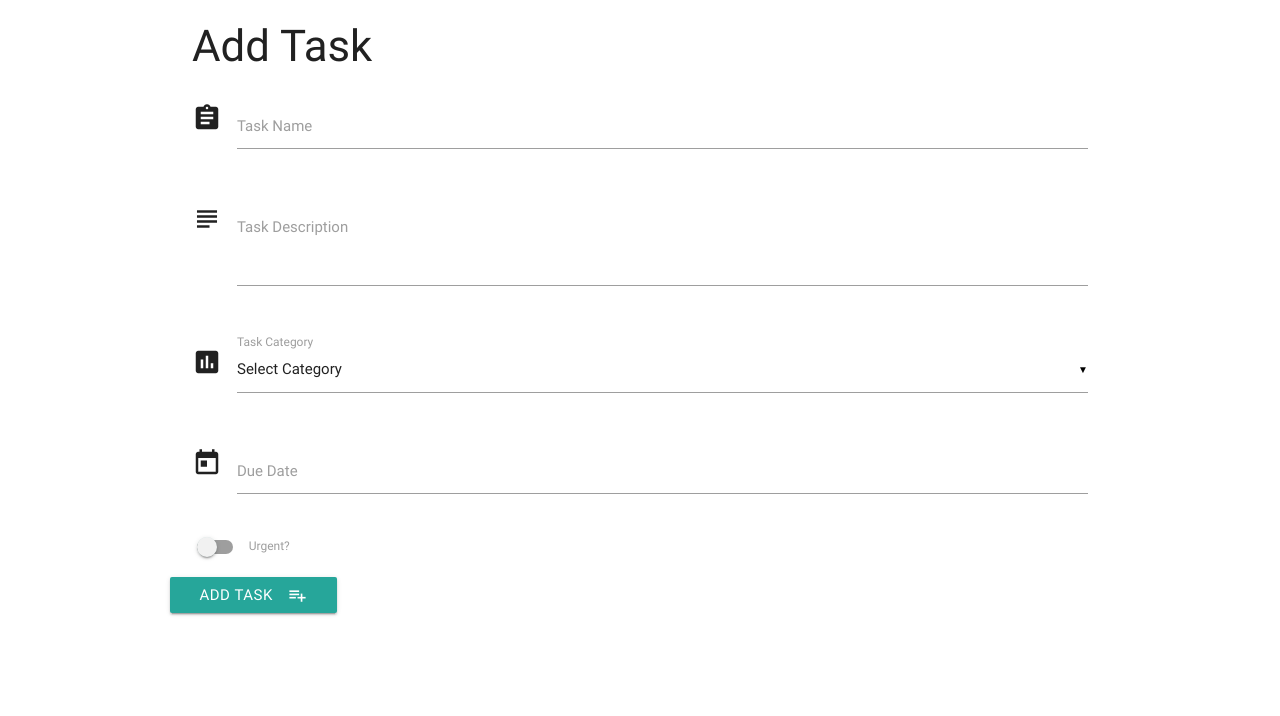
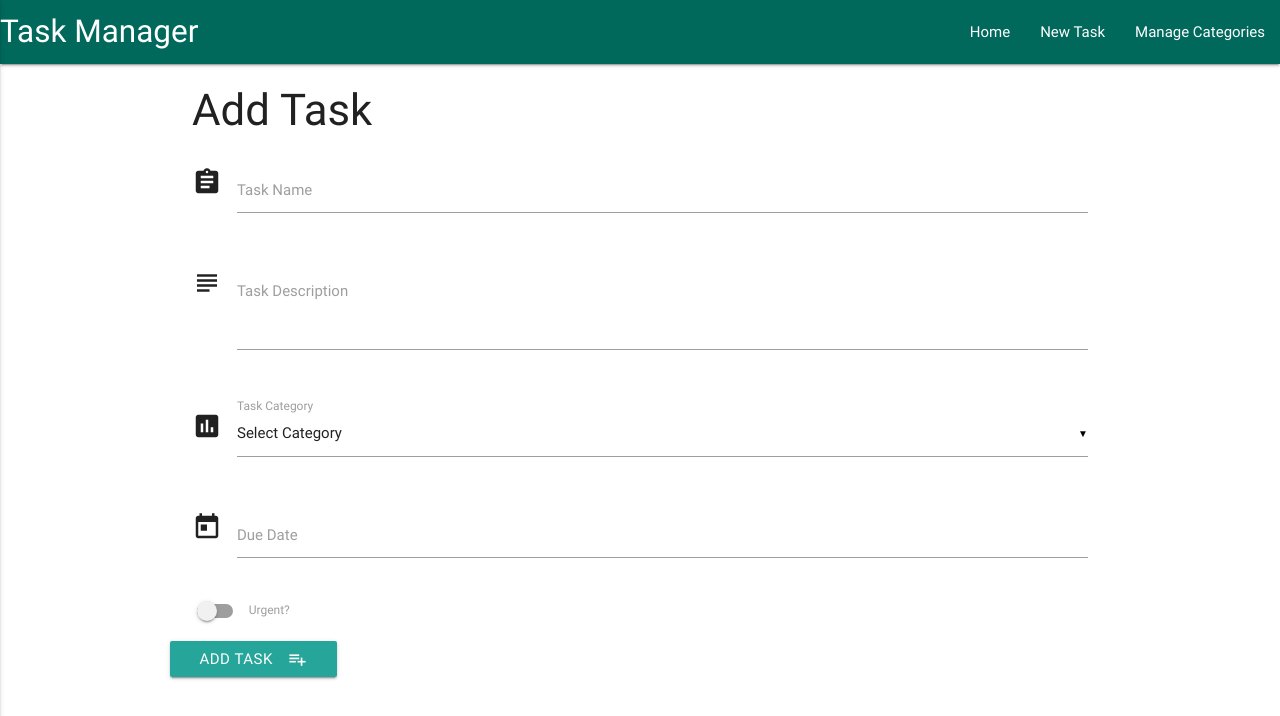
Before and after one commit to kes2401/flask-mongoDB-task-app, a Flask app: page /add_task in a window 1280 px wide. Shown: the top 716 px of the page. Run offline with Flask 2, Linux system fonts and the light colour scheme; data that the repository does not hold is empty; some libraries are stand-ins or nearby versions.

Commit message:
add navigation bar

```diff
--- a/templates/base.html
+++ b/templates/base.html
@@ -10,6 +10,24 @@
     <link rel="stylesheet" href="{{ url_for('static', filename='css/style.css') }}" type="text/css" />
 </head>
 <body>
+    <header>
+        <nav class="teal darken-3">
+            <div class="nav-wrapper">
+                <a href="#" class="brand-logo">Task Manager</a>
+                <a href="#" data-activates="mobile-demo" class="button-collapse"><i class="material-icons">menu</i></a>
+                <ul id="nav-mobile" class="right hide-on-med-and-down">
+                    <li><a href="{{ url_for('get_tasks') }}">Home</a></li>
+                    <li><a href="{{ url_for('add_task') }}">New Task</a></li>
+                    <li><a href="{{ url_for('get_categories') }}">Manage Categories</a></li>
+                </ul>
+                <ul class="side-nav" id="mobile-demo">
+                    <li><a href="{{ url_for('get_tasks') }}">Home</a></li>
+                    <li><a href="{{ url_for('add_task') }}">New Task</a></li>
+                    <li><a href="{{ url_for('get_categories') }}">Manage Categories</a></li>
+                </ul>
+            </div>
+        </nav>
+    </header>
 
     <div class="container">
         {% block content %}
@@ -22,6 +40,7 @@
         $(document).ready(function(){
             $('.collapsible').collapsible();
             $('select').material_select();
+            $('.button-collapse').sideNav();
         });
 
         $('.datepicker').pickadate({
```
